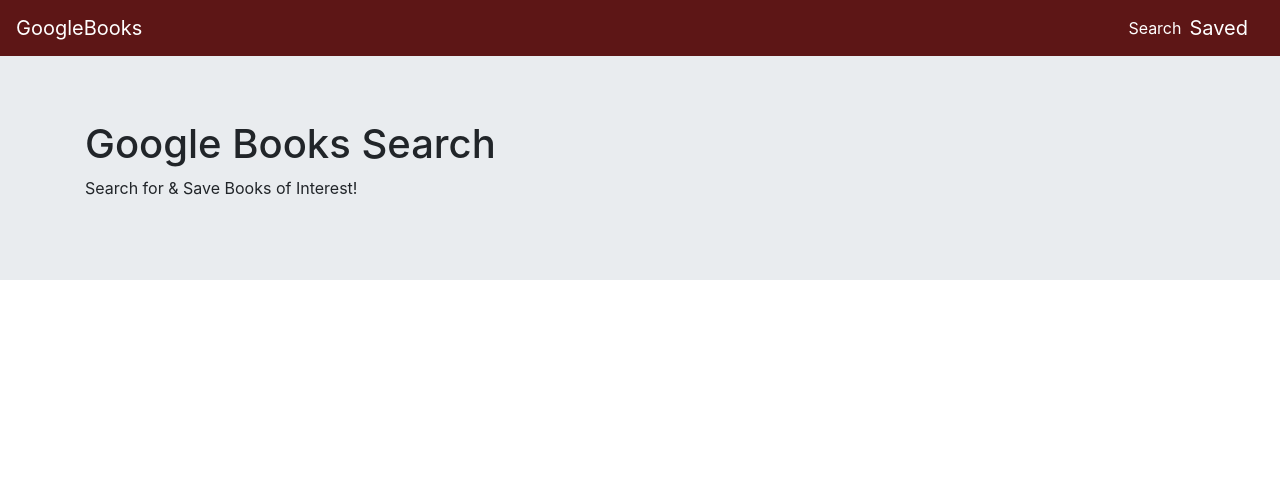
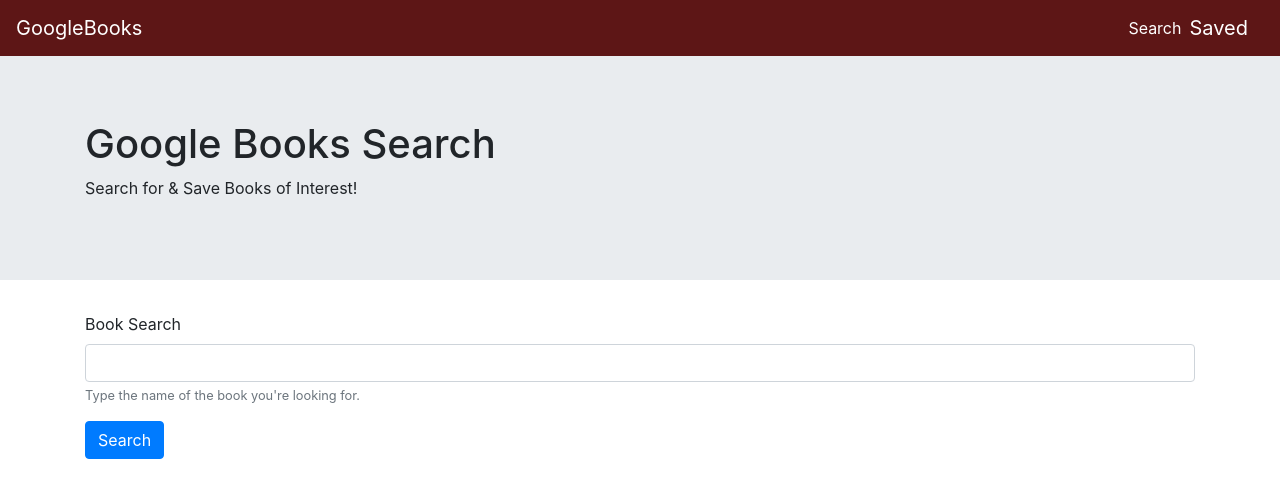
Before and after one commit to RFlanagan82/Google-Books-Search, a React (Create React App) app in the folder client/: page / in a window 1280 px wide. Shown: the top 498 px of the page. Built offline with nearby package versions, Linux system fonts and the light colour scheme; no server answers.

Commit message:
created Searchbar.jsx container for search page

```diff
--- a/client/src/App.js
+++ b/client/src/App.js
@@ -6,6 +6,7 @@
 import axios from "axios";
 import Navbar from "./components/Navbar/Navbar";
 import Jumbotron from "./components/Jumbotron/Jumbotron";
+import Search from "./pages/Search";
 
 
 function App() {
@@ -26,8 +27,8 @@
         <Navbar />
         <Jumbotron />
         <Switch>
-        {/* <Route exact path="/" component={Search} />
-          <Route exact path="/about" component={Saved} /> */}
+        <Route exact path="/" component={Search} />
+          {/* <Route exact path="/about" component={Saved} /> */}
         </Switch>
       </div>
     </Router>
--- /dev/null
+++ b/client/src/components/Searchbar.jsx
@@ -0,0 +1,19 @@
+import React from 'react';
+import Container from "./Container/Container";
+
+const Searchbar = () => {
+    return (
+        <Container>
+                <form>
+                    <div className="form-group">
+                        <label for="exampleInputEmail1">Book Search</label>
+                        <input type="search" className="form-control" id="exampleInputSearch1" aria-describedby="searchHelp" />
+                        <small id="searchHelp" className="form-text text-muted">Type the name of the book you're looking for.</small>
+                    </div>
+                    <button type="submit" className="btn btn-primary">Search</button>
+                </form>
+        </Container>
+    )
+};
+
+export default Searchbar;
--- a/client/src/pages/Search.jsx
+++ b/client/src/pages/Search.jsx
@@ -1,2 +1,12 @@
 import { useEffect, useState } from "react";
 import axios from "axios";
+import Searchbar from "../components/Searchbar";
+
+const Search = () => {
+    return(
+        <Searchbar />
+    )
+}
+
+
+export default Search;
```
Also changed, not shown: client/src/components/Row.jsx (added, +7 -0 lines).
